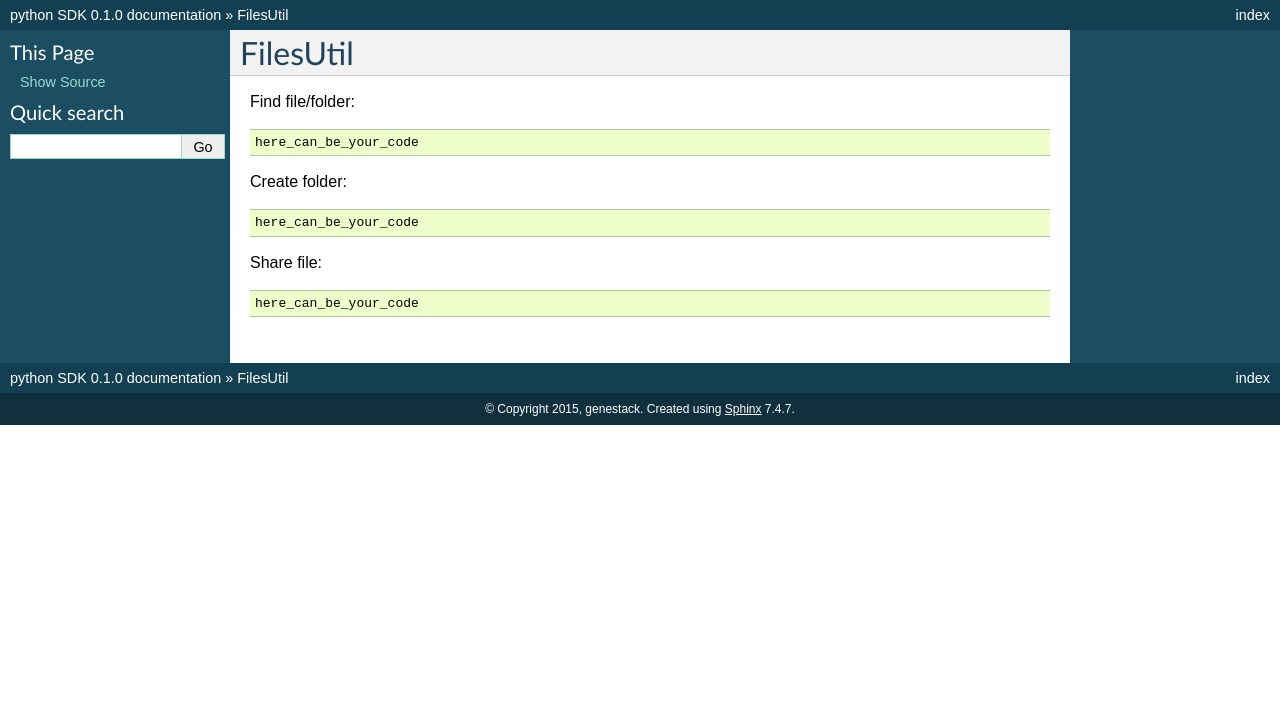
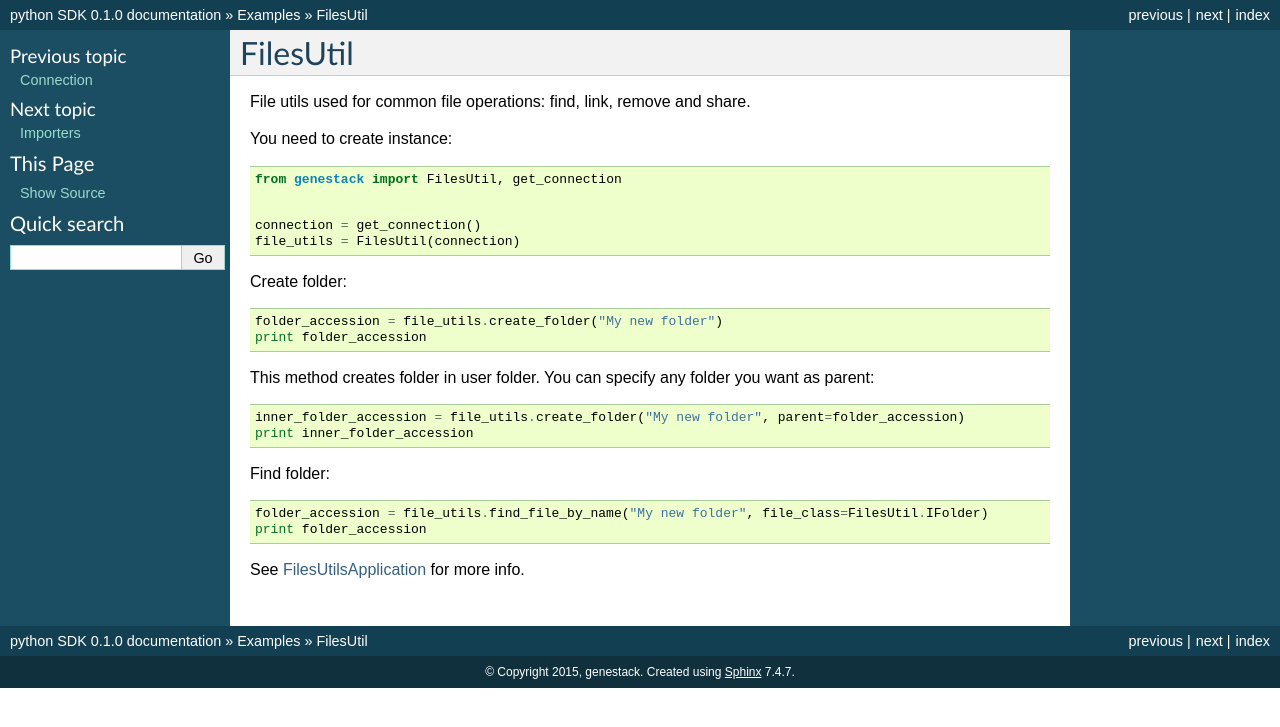
Before and after one commit to genestack/sdk, a Sphinx documentation site: the page built from docs/source/examples/files_util.rst, in a window 1280 px wide. Shown: the top 727 px of the page. Built offline with Sphinx 7.4.7, drawn with Linux system fonts in a browser that asks for light colours; pages that are not in the unit, such as notebooks, are missing from menus; the version number is read from the project's files by our own code.

Commit message:
Update files util docs. Reorganize application section.

```diff
--- /dev/null
+++ b/docs/source/applications/files_util.rst
@@ -0,0 +1,5 @@
+FilesUtilsApplication
+*********************
+
+    .. automodule:: genestack.FilesUtil
+       :members:
--- /dev/null
+++ b/docs/source/applications/importer.rst
@@ -0,0 +1,6 @@
+DataImporter
+************
+
+    .. automodule:: genestack.DataImporter
+       :members:
+       :undoc-members:
--- /dev/null
+++ b/docs/source/applications/sudo_utils.rst
@@ -0,0 +1,6 @@
+SudoUtils
+*********
+
+    .. automodule:: genestack.SudoUtils
+       :members:
+       :undoc-members:
--- a/docs/source/examples/files_util.rst
+++ b/docs/source/examples/files_util.rst
@@ -1,14 +1,32 @@
 FilesUtil
 **********
 
-Find file/folder::
 
-    here_can_be_your_code
+File utils used for common file operations: find, link, remove and share.
+
+You need to create instance::
+
+    from genestack import FilesUtil, get_connection
+
+
+    connection = get_connection()
+    file_utils = FilesUtil(connection)
 
 Create folder::
 
-    here_can_be_your_code
+   folder_accession = file_utils.create_folder("My new folder")
+   print folder_accession
 
-Share file::
+This method creates folder in user folder. You can specify any folder you want as parent::
 
-    here_can_be_your_code
+    inner_folder_accession = file_utils.create_folder("My new folder", parent=folder_accession)
+    print inner_folder_accession
+
+
+Find folder::
+
+    folder_accession = file_utils.find_file_by_name("My new folder", file_class=FilesUtil.IFolder)
+    print folder_accession
+
+
+See :doc:`../applications/files_util` for more info.
--- a/docs/source/index.rst
+++ b/docs/source/index.rst
@@ -23,8 +23,7 @@ Contents:
 
    setup
    examples
-
-   class_reference
+   applications
 
 Indices and tables
 ==================
```
Also changed, not shown: docs/source/applications.rst (added, +11 -0 lines), docs/source/class_reference.rst (deleted, +0 -24 lines), docs/source/examples.rst (+7 -4 lines).
